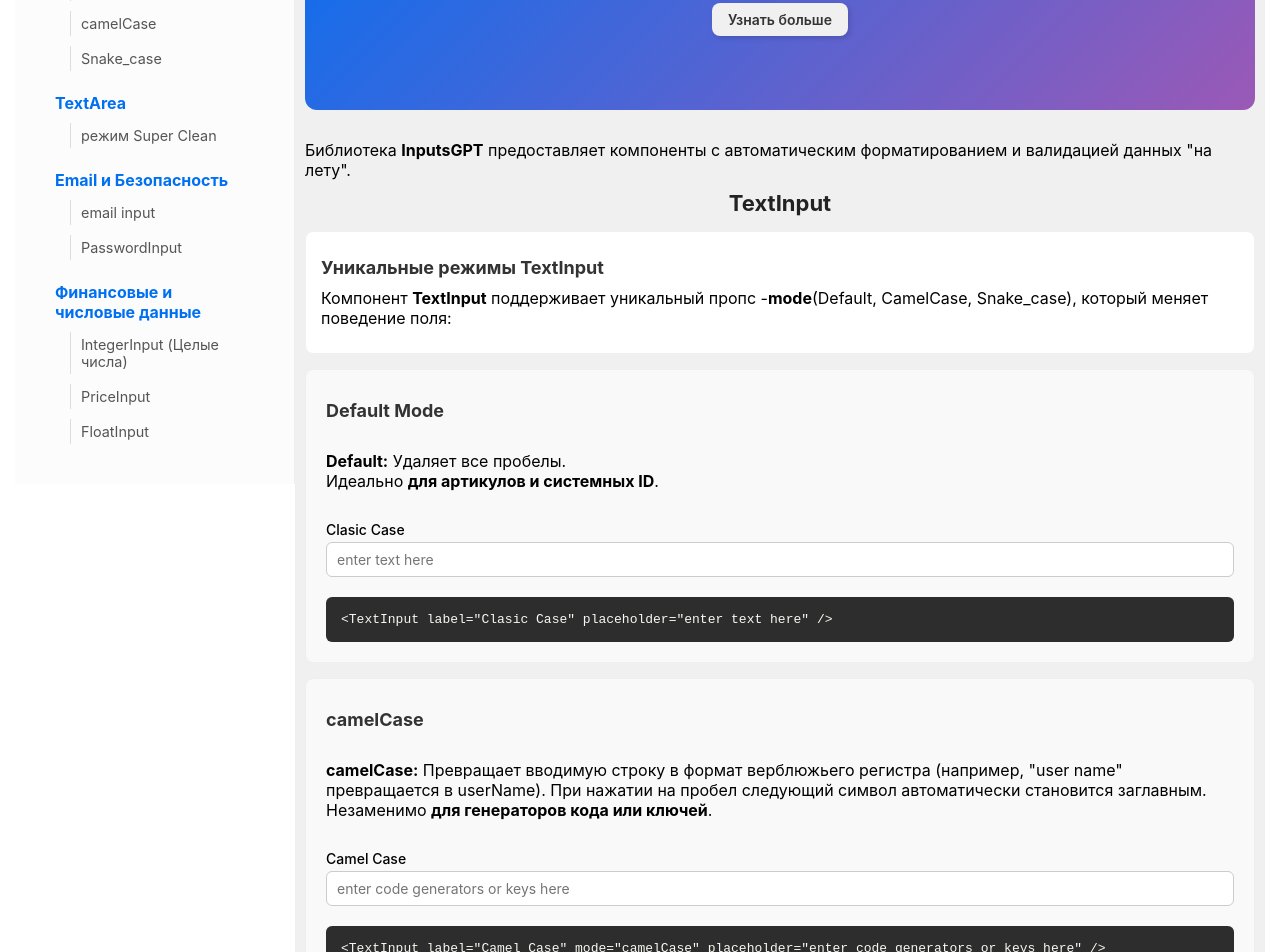
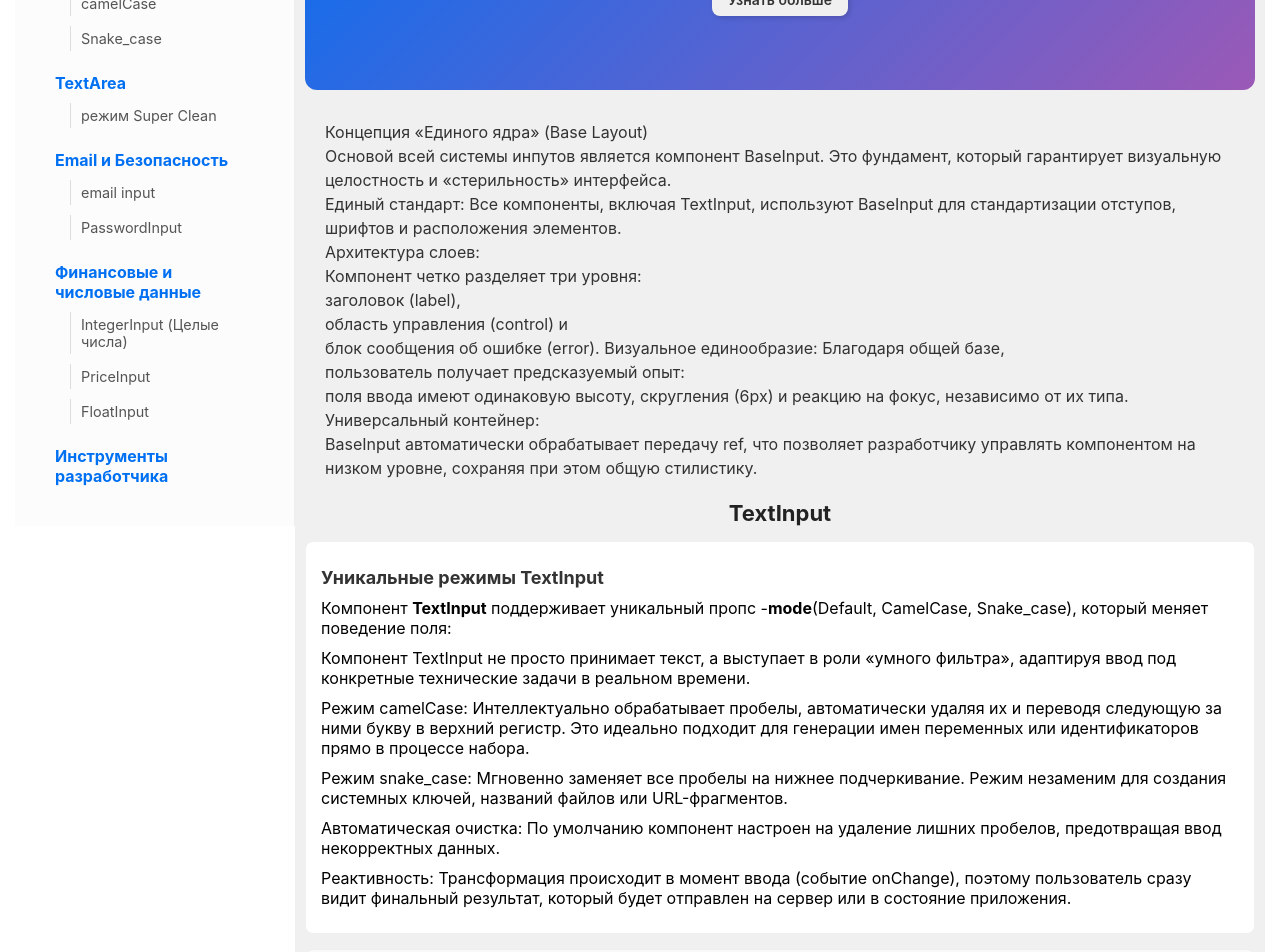
Before and after one commit to TkachAn/site-architect, a React (Vite) app: page / in a window 1280 px wide. Shown: the part 260-1212 px from the top of the page. Built offline with nearby package versions, Linux system fonts and the light colour scheme.

Commit message:
edit202026

```diff
--- a/src/components/stsuct/sections/s.module.css
+++ b/src/components/stsuct/sections/s.module.css
@@ -1,23 +1,19 @@
-
-
 /* --- GRID (Хозяин ширины) --- */
 /* --- GRID --- */
 /* --- ASIDE RIGHT --- */
-
 .grid {
   display: grid;
   width: 100%;
-  padding-top: 60px; /* Чтобы контент не уходил под хедер */
+  padding-top: 40px; /* Чтобы контент не уходил под хедер */
   grid-template-columns: 1fr; /* Mobile */
 }
-
 /* --- HEADER --- */
 header {
   position: fixed;
   top: 0;
   left: 0;
   width: 100%;
-  height: 60px;
+  /*height: 60px;*/
   background: #fff;
   z-index: 1000;
   border-bottom: 1px solid #eee;
@@ -36,11 +32,7 @@
   background-color: #f0f0f0;
   /*max-height: calc(100vh - 160px); /* Вычитаем высоту хедера и футера */
 }
-
-
-
 /* Общие базовые стили для обеих панелей */
-
 /* Стили заголовков внутри панелей */
 .aside_title {
   font-size: 18px;
@@ -54,19 +46,16 @@
 
 .asideBase, .asideLeft, .asideRight {
   width: 100%;
+  border-right: 1px solid #eee;
   padding: 20px;
   background: #fcfcfc;
   overflow-y: visible; /* Вместо auto, чтобы не было лишних полос прокрутки */
 }
 
 /* Личные границы для каждой */
-.asideLeft {
-  border-right: 1px solid #eee;
-}
+.asideRight {
+    display: none; /* Скрыта на мобилках */
 
-.asideRight {
-  border-left: 1px solid #eee;
-  display: none; /* Скрыта на мобилках */
 }
 
 /* Общий стиль заголовка */
@@ -84,7 +73,7 @@
   .asideLeft, .asideRight {
     /*max-height: calc(100vh - 300px);*/
     position: sticky;
-    top: 60px;
+    top: 40px;
     height: auto; /* Высота теперь зависит только от контента */
     align-self: start; /* Важно: панель не растягивается по высоте соседа *//*height: fit-content; /* Панель будет высотой ровно по своему контенту */
   }
@@ -97,6 +86,7 @@
 @media (min-width: 1380px) {
   .asideRight {
     display: block;
+    padding-top: 40px; /* Отступ сверху для правой панели */
   }
   .grid {
     grid-template-columns: 280px 1fr 280px; /* Ultra-Wide */
@@ -104,8 +94,6 @@
   .asideRight {
     display: block; /* Оживляем панель */
     position: sticky;
-    top: 60px; /* Прилипает при скролле под хедером */
-    height: calc(100vh - 60px);
   }
 }
 
@@ -289,3 +277,24 @@
   padding: 1px 12px;
   border-radius: 10px;
 }
+
+/* 4. БОКОВЫЕ ПАНЕЛИ (Оранжевый) */
+:global(body.show-debug) aside {
+  outline: 2px dashed #f39c12 !important;
+  outline-offset: -2px;
+  position: relative !important;
+  background-color: rgba(243, 156, 18, 0.05) !important;
+}
+
+:global(body.show-debug) aside::before {
+  content: "ASIDE: " attr(id); /* Выводит ID панели для наглядности */
+  position: absolute;
+  bottom: 0;
+  left: 0;
+  background: #f39c12;
+  color: white;
+  font-size: 10px;
+  font-weight: bold;
+  padding: 1px 8px;
+  z-index: 102;
+}
--- a/src/contents/forHome/sec_inp/inpG.jsx
+++ b/src/contents/forHome/sec_inp/inpG.jsx
@@ -1,232 +1,3 @@
-/*
-import React from "react";
-import {
-  Section,
-  Article,
-
-} from "../../../components/stsuct/sections/sections"; // Путь к вашим компонентам
-import {
-  TextInput,
-  TextAreaInput,
-  EmailInput,
-  PasswordInput,
-  PriceInput,
-  FloatInput,
-} from "../../../components/base/inputs/inputsGPT"; // Путь к вашей библиотеке инпутов
-import s from "./si.module.css";
-//import s from "./ingpt.module.css"; // Стили для секции InputsGPT
-
-export const InpG = () => {
-  return (
-    <>
-
-        <p>
-          Библиотека <b>InputsGPT</b> предоставляет компоненты с автоматическим
-          форматированием и валидацией данных "на лету".
-        </p>
-
-        <Section title="TextInput" id="text-fields">
-          <Article title="Уникальные режимы TextInput" id="text-transform">
-            <p>
-              Компонент <b>TextInput</b> поддерживает уникальный пропс -
-              <b>mode</b>(Default, CamelCase, Snake_case), который меняет
-              поведение поля:
-            </p>
-          </Article>
-
-          <Article id="default-mode" title="Default Mode" className={s.demoBox}>
-            <p>
-              <b>Default:</b> Удаляет все пробелы.
-              <br></br>
-              Идеально <b>для артикулов и системных ID</b>.
-            </p>
-            <TextInput label="Clasic Case" placeholder="enter text here" />
-            <div className={s.codeBlock}>
-              {`<TextInput label="Clasic Case" placeholder="enter text here" />`}
-            </div>
-          </Article>
-          <Article id="camel-case" title="camelCase" className={s.demoBox}>
-            <p>
-              <strong>camelCase:</strong> Превращает вводимую строку в формат
-              верблюжьего регистра (например, "user name" превращается в
-              userName). При нажатии на пробел следующий символ автоматически
-              становится заглавным.
-              <br></br>
-              Незаменимо <b>для генераторов кода или ключей</b>.
-            </p>
-            <TextInput
-              label="Camel Case"
-              mode="camelCase"
-              placeholder="enter code generators or keys here"
-            />
-            <div className={s.codeBlock}>
-              {`<TextInput label="Camel Case" mode="camelCase" placeholder="enter code generators or keys here" />`}
-            </div>
-          </Article>
-          <Article id="snake-case" title="Snake_case" className={s.demoBox}>
-            <p>
-              <strong>Snake_case:</strong> Автоматически заменяет все пробелы на
-              нижнее подчеркивание <br></br>(например, "my file" превращается в
-              my_file).
-            </p>
-            <TextInput
-              label="Snake Case"
-              mode="snake_case"
-              placeholder="enter settings or environment variables here"
-            />
-            <div className={s.codeBlock}>
-              {`<TextInput label="Snake Case" mode="snake_case" placeholder="enter settings or environment variables here" />`}
-            </div>
-            <p>
-              <strong>Когда использовать:</strong>
-            </p>
-            <ul>
-              <li>
-                Для ввода технических имен, идентификаторов, системных ключей
-                или тегов.
-              </li>
-              <li>
-                В формах, где нужно гарантировать отсутствие лишних пробелов без
-                ручной очистки данных.
-              </li>
-            </ul>
-          </Article>
-        </Section>
-        <Section title="TextArea" id="textarea-fields">
-          <Article
-            id="textarea"
-            title="режим Super Clean"
-            className={s.demoBox}
-          >
-            <ul>
-              <li>
-                Для больших текстов используется <b>TextAreaInput</b>.
-              </li>
-              <li>
-                Его главная <strong>Особенность "Super Clean":</strong>. При
-                потере фокуса (onBlur)
-              </li>
-
-              <li>Удаляются пробелы по краям строки.</li>
-              <li>
-                Любые последовательности из нескольких пробелов или переносов
-                строк внутри текста заменяются на один пробел.
-              </li>
-              <li>гарантируя компактность данных.</li>
-            </ul>
-            {/**он схлопывает лишние пробелы и переносы строк в
-                один, }
-            <TextAreaInput
-              label="Super Clean Area"
-              placeholder="Лишние пробелы исчезнут при Blur"
-              rows={2}
-            />
-            <div className={s.codeBlock}>
-              {`<TextAreaInput label="Super Clean Area" placeholder="Лишние пробелы исчезнут при Blur" rows={2} />`}
-            </div>
-            <p>
-              <strong>Когда использовать:</strong>
-            </p>
-            <ul>
-              <li>
-                Для ввода комментариев, описаний или отзывов, которые позже
-                будут отображаться в компактном виде.
-              </li>
-              <li>
-                Чтобы предотвратить "раздувание" базы данных из-за случайных
-                многократных нажатий Enter или пробела пользователем.
-              </li>
-            </ul>
-          </Article>
-        </Section>
-
-        {/* --- БЛОК БЕЗОПАСНОСТИ В ТАКОМ ЖЕ СТИЛЕ --- }
-        <Section title="Email и Безопасность" id="auth-fields">
-          <p>
-            Формы регистрации часто страдают от опечаток. Чтобы решить это, в
-            EmailInput и PasswordInput встроен блок ConfirmBlock. Двойная
-            проверка:
-          </p>
-          <p>
-            При включении параметра <b>confirm</b>, под основным полем
-            появляется второе. Компонент не пропустит форму, пока значения не
-            совпадут.
-          </p>
-
-          <p>Компоненты со встроенной валидацией и защитой от опечаток.</p>
-
-          <Article id="email-input" title="email input" className={s.demoBox}>
-            <p>
-              <b>EmailInput:</b> Авто-удаление пробелов и проверка формата @.
-            </p>
-            <EmailInput label="Ваш Email" placeholder="example@mail.com" />
-            <div className={s.codeBlock}>
-              {`<EmailInput label="Email" placeholder="example@mail.com" />`}
-            </div>
-            <p>
-              <b>EmailInput + Confirm Mode:</b> Добавляет поле проверки для
-              исключения ошибок.
-            </p>
-            <EmailInput
-              label="Ваш Email"
-              placeholder="example@mail.com"
-              confirm={true}
-            />
-            <div className={s.codeBlock}>
-              {`<EmailInput label="Email" placeholder="example@mail.com" confirm={true} />`}
-            </div>
-          </Article>
-
-          <Article id="password-input" title="PasswordInput" className={s.demoBox}>
-            <p>
-              <b>PasswordInput:</b>Контроль видимости: Пароль оснащен
-              переключателем (👁️), что повышает удобство (UX).
-            </p>
-            <p>
-              Встроенная валидация: Поля уже "знают", как выглядит правильный
-              email и какой должен быть пароль (минимум 8 символов, минимум одна
-              заглавная, минимум одна строчная и минимум одна цифра.).
-            </p>
-            <PasswordInput label="Введите пароль" />
-            <div className={s.codeBlock}>
-              {`<PasswordInput label="Пароль" confirm={true} />`}
-            </div>
-            <p>
-              <b>Confirm Mode:</b> Добавляет поле проверки для исключения
-              ошибок.
-            </p>
-            <PasswordInput label="Новый пароль" confirm={true} />
-            <div className={s.codeBlock}>
-              {`<PasswordInput label="Пароль" confirm={true} />`}
-            </div>
-          </Article>
-        </Section>
-
-        {/* --- БЛОК ЧИСЕЛ В ТАКОМ ЖЕ СТИЛЕ --- }
-        <Section title="Финансовые и числовые данные" id="numeric-fields">
-          <Article id="price-input" title="PriceInput" className={s.demoBox}>
-            <p>
-              <b>PriceInput:</b> Форматирует ввод в денежный вид (1 000.00).
-            </p>
-            <PriceInput label="Стоимость услуги" />
-            <div className={s.codeBlock}>{`<PriceInput label="Цена" />`}</div>
-          </Article>
-
-          <Article id="float-input" title="FloatInput" className={s.demoBox}>
-            <p>
-              <b>FloatInput:</b> Строгий ввод чисел с плавающей точкой.
-            </p>
-            <FloatInput label="Коэффициент" placeholder="0.00" />
-            <div className={s.codeBlock}>
-              {`<FloatInput label="Вес" placeholder="0.00" />`}
-            </div>
-          </Article>
-        </Section>
-
-    </>
-  );
-};*/
-
 /* inpG.jsx — Полный файл с добавленным IntegerInput */
 import React from "react";
 import { Section, Article } from "../../../components/stsuct/sections/sections";
@@ -239,14 +10,42 @@
   FloatInput,
   IntegerInput,
 } from "../../../components/base/inputs/inputsGPT";
+import { NormButton } from "../../../components/base/buttons/buttons";
+import { useState, useEffect } from "react";
 import s from "./si.module.css";
 
 export const InpG = () => {
+   const [lastAction, setLastAction] = useState("Нажмите на любую кнопку...");
+    const [isDebug, setIsDebug] = useState(false);
+   const handleAction = (msg) =>
+     setLastAction(`Событие: ${msg} (${new Date().toLocaleTimeString()})`);
+     useEffect(() => {
+       return () => document.body.classList.remove("show-debug");
+     }, []);
+
+    const toggleDebug = () => {
+      setIsDebug(!isDebug);
+      document.body.classList.toggle("show-debug");
+      handleAction(isDebug ? "Debug выключен" : "Debug включен");
+    };
   return (
     <>
-      <p>
-        Библиотека <b>InputsGPT</b> предоставляет компоненты с автоматическим
-        форматированием и валидацией данных "на лету".
+      <p className={s.intro}>
+        Концепция «Единого ядра» (Base Layout) <br></br>Основой всей системы
+        инпутов является компонент BaseInput. Это фундамент, который гарантирует
+        визуальную целостность и «стерильность» интерфейса. <br></br>Единый
+        стандарт: Все компоненты, включая TextInput, используют BaseInput для
+        стандартизации отступов, шрифтов и расположения элементов. <br></br>
+        Архитектура слоев: <br></br>Компонент четко разделяет три уровня:
+        <br></br>
+        заголовок (label), <br></br>область управления (control) и <br></br>блок
+        сообщения об ошибке (error). Визуальное единообразие: Благодаря общей
+        базе, <br></br>пользователь получает предсказуемый опыт: <br></br>поля
+        ввода имеют одинаковую высоту, скругления (6px) и реакцию на фокус,
+        независимо от их типа. <br></br>Универсальный контейнер: <br></br>
+        BaseInput автоматически обрабатывает передачу ref, что позволяет
+        разработчику управлять компонентом на низком уровне, сохраняя при этом
+        общую стилистику.
       </p>
 
       <Section title="TextInput" id="text-fields">
@@ -254,13 +53,42 @@
           <p>
             Компонент <b>TextInput</b> поддерживает уникальный пропс -
             <b>mode</b>(Default, CamelCase, Snake_case), который меняет
-            поведение поля:
+            поведение поля:{" "}
+          </p>
+          <p>
+            {" "}
+            Компонент TextInput не просто принимает текст, а выступает в роли
+            «умного фильтра», адаптируя ввод под конкретные технические задачи в
+            реальном времени.
+          </p>
+          <p>
+            Режим camelCase: Интеллектуально обрабатывает пробелы, автоматически
+            удаляя их и переводя следующую за ними букву в верхний регистр. Это
+            идеально подходит для генерации имен переменных или идентификаторов
+            прямо в процессе набора.{" "}
+          </p>
+          <p>
+            {" "}
+            Режим snake_case: Мгновенно заменяет все пробелы на нижнее
+            подчеркивание. Режим незаменим для создания системных ключей,
+            названий файлов или URL-фрагментов.{" "}
+          </p>
+          <p>
+            {" "}
+            Автоматическая очистка: По умолчанию компонент настроен на удаление
+            лишних пробелов, предотвращая ввод некорректных данных.
+          </p>
+          <p>
+            Реактивность: Трансформация происходит в момент ввода (событие
+            onChange), поэтому пользователь сразу видит финальный результат,
+            который будет отправлен на сервер или в состояние приложения.
           </p>
         </Article>
 
         <Article id="default-mode" title="Default Mode" className={s.demoBox}>
           <p>
-            <b>Default:</b> Удаляет все пробелы.
+            <b>Default:</b> По умолчанию компонент настроен на удаление лишних
+            пробелов, предотвращая ввод некорректных данных.
             <br></br>
             Идеально <b>для артикулов и системных ID</b>.
           </p>
@@ -430,6 +258,21 @@
           </div>
         </Article>
       </Section>
+      {/* --- РЕЖИМ ОТЛАДКИ --- */}
+      <Section title="Инструменты разработчика" id="debug">
+        <Article title="Debug Mode" className={s.demoBox}>
+          <p>
+            Нажмите кнопку ниже, чтобы увидеть границы всех кнопок и их
+            технические метки.
+          </p>
+          <NormButton
+            onClick={toggleDebug}
+            status={isDebug ? "accent" : "normal"}
+          >
+            {isDebug ? "ДЕБАК ВКЛЮЧЕН" : "ВКЛЮЧИТЬ ДЕБАГ"}
+          </NormButton>
+        </Article>
+      </Section>
     </>
   );
 };
--- a/src/contents/forHome/sec_inp/si.module.css
+++ b/src/contents/forHome/sec_inp/si.module.css
@@ -1,4 +1,10 @@
-
+.intro {
+  font-size: 16px;
+  line-height: 1.5;
+  color: #333;
+  margin-bottom: 20px;
+  padding: 0 20px;
+}
 
 
 .demoBox {
--- a/src/contents/forNav/DinNav.jsx
+++ b/src/contents/forNav/DinNav.jsx
@@ -14,7 +14,7 @@
 
   return (
     <nav className={s.nav}>
-      <div className={s.logo}>ARCH.ENGINE</div>
+
 
       <div className={s.burgerWrapper}>
         {isOpen ? (
--- a/src/contents/forNav/sdn.module.css
+++ b/src/contents/forNav/sdn.module.css
@@ -9,7 +9,7 @@
   height: 60px;
   background-color: #ffffff;
   border-bottom: 1px solid #eee;
-  width: 100%;
+  /*width: 100%;
   /*position: fixed;
   top: 0;
   left: 0;
@@ -58,8 +58,8 @@
 .link {
   text-decoration: none;
   color: #333;
-  font-size: 1.1rem;
-  font-weight: 500;
+  font-size: 1.3rem;
+  font-weight: 700;
   display: block;
 }
 
--- a/src/pages/layout.jsx
+++ b/src/pages/layout.jsx
@@ -6,19 +6,25 @@
   AsideLeft,
   AsideRight,
   Footer,
+  Flex,
 } from "../components/stsuct/sections/sections";
 import { DinNav } from "../contents/forNav/DinNav";
 import { AutoAnchorNav } from "../components/autoNav/nav";
 import { Address } from "../contents/forFooter/address/address";
 import { Contact } from "../contents/forFooter/contacts/contact";
 import { Social } from "../contents/forFooter/social/socium";
+import { Logo } from "../contents/forNav/logo";
 
 
 export function Layout({ children }) {
   return (
     <>
       <Header id="main-header">
+
+        <Logo />
         <DinNav />
+
+
       </Header>
 
       <Grid>
```
Also changed, not shown: src/components/base/inputs/inputsGPT.jsx (+79 -8 lines), src/components/stsuct/sections/sections.jsx (+2 -12 lines), src/contents/forHome/sec_inp/inpS.jsx (+56 -26 lines), src/pages/notfound/notFound.jsx (+3 -18 lines).
